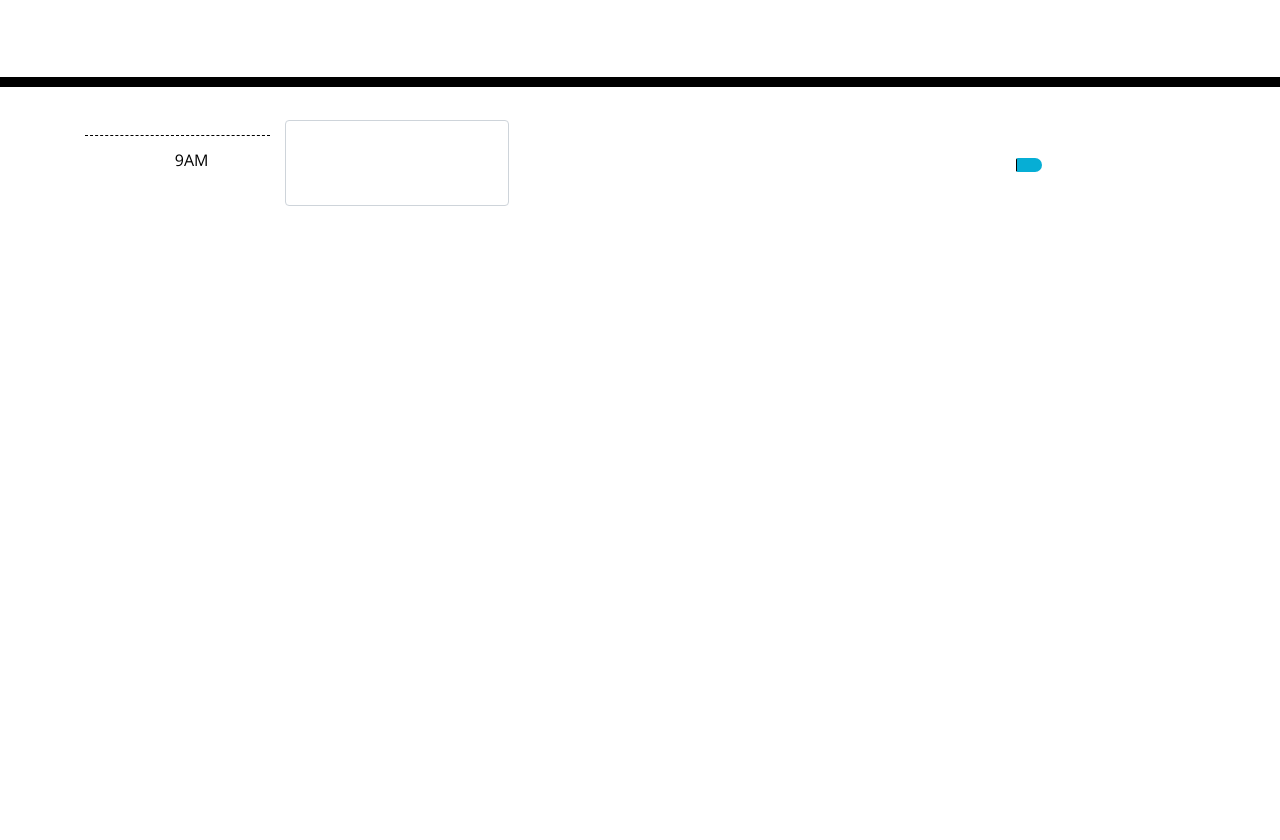
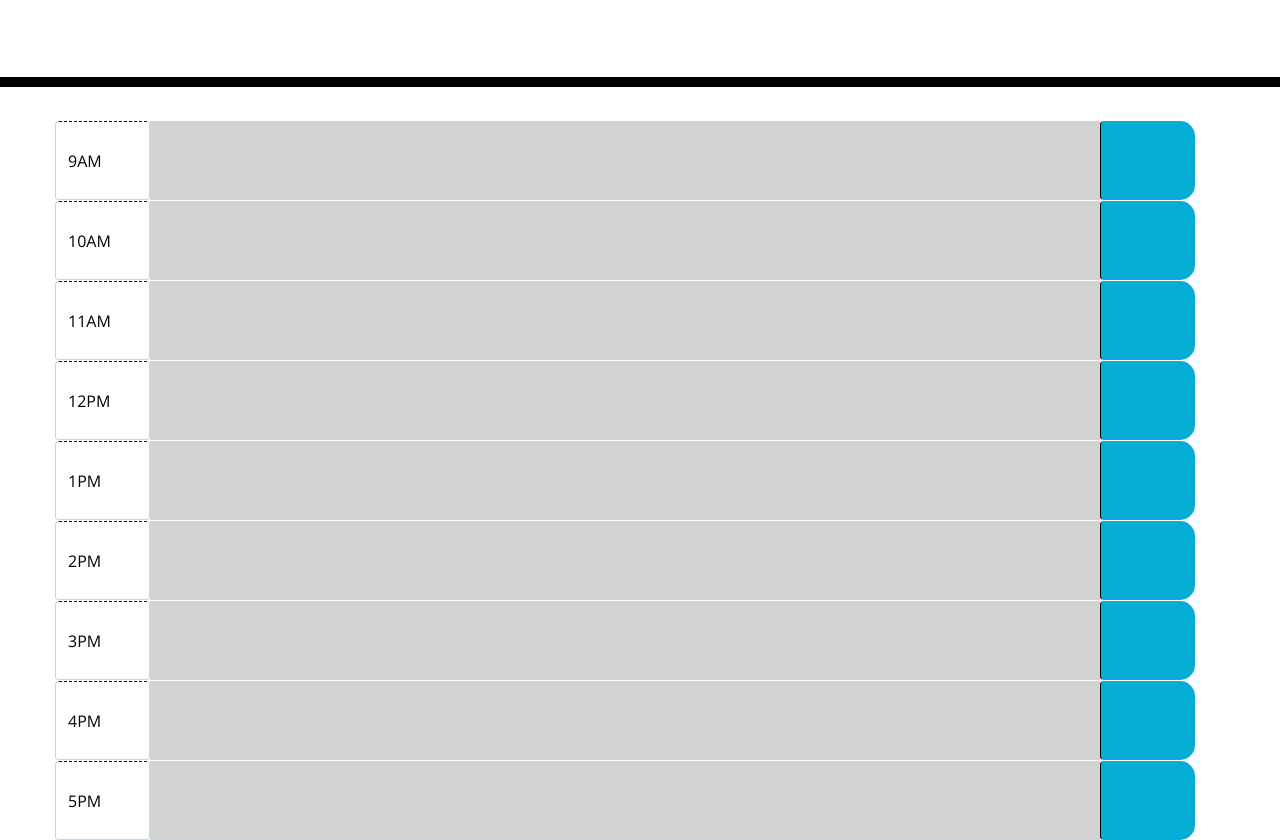
Before and after one commit to natejboucher/work-day-scheduler, a plain HTML site: page index.html in a window 1280 px wide. Shown: the part 181-1021 px from the top of the page. Before the commit the page ends 800 px from the top, so only its background shows below. Drawn offline with nearby package versions, Linux system fonts and the light colour scheme; a web font is replaced by a local one.

Commit message:
new layout update

```diff
--- a/index.html
+++ b/index.html
@@ -22,19 +22,69 @@
 
     <!-- Time blocks -->
     <div class="container">
-        <div class="row justify-content-around">
-            <form class="form-inline col-12">
-                <div class="form-group mb-2 hour col-2">
-                  9AM
-                </div>
-                <div class="form-group description col-7">
-                    <label for="exampleFormControlTextarea1"></label>
-                    <textarea class="form-control" id="taskDescription" rows="3"></textarea>
-                </div>
-                <div class="col-3">
-                    <button type="submit" class="btn saveBtn mh-100"><span class="oi oi-book"></span></button>
-                </div>
-            </form>
+
+        <div class="row">
+            <div class="input-group row">
+                <div class="input-group-text hour col-1">9AM</div>
+                <textarea class="form-control past col-10" id="nine_am"></textarea>
+                <button type="submit" class="btn saveBtn col-1" data-timeblock="0"><span class="oi oi-book"></span></button>
+            </div>
+        </div>
+        <div class="row">
+            <div class="input-group row">
+                <div class="input-group-text hour col-1">10AM</div>
+                <textarea class="form-control past col-10" id="nine_am"></textarea>
+                <button type="submit" class="btn saveBtn col-1" data-timeblock="0"><span class="oi oi-book"></span></button>
+            </div>
+        </div>
+        <div class="row">
+            <div class="input-group row">
+                <div class="input-group-text hour col-1">11AM</div>
+                <textarea class="form-control past col-10" id="nine_am"></textarea>
+                <button type="submit" class="btn saveBtn col-1" data-timeblock="0"><span class="oi oi-book"></span></button>
+            </div>
+        </div>
+        <div class="row">
+            <div class="input-group row">
+                <div class="input-group-text hour col-1">12PM</div>
+                <textarea class="form-control past col-10" id="nine_am"></textarea>
+                <button type="submit" class="btn saveBtn col-1" data-timeblock="0"><span class="oi oi-book"></span></button>
+            </div>
+        </div>
+        <div class="row">
+            <div class="input-group row">
+                <div class="input-group-text hour col-1">1PM</div>
+                <textarea class="form-control past col-10" id="nine_am"></textarea>
+                <button type="submit" class="btn saveBtn col-1" data-timeblock="0"><span class="oi oi-book"></span></button>
+            </div>
+        </div>
+        <div class="row">
+            <div class="input-group row">
+                <div class="input-group-text hour col-1">2PM</div>
+                <textarea class="form-control past col-10" id="nine_am"></textarea>
+                <button type="submit" class="btn saveBtn col-1" data-timeblock="0"><span class="oi oi-book"></span></button>
+            </div>
+        </div>
+        <div class="row">
+            <div class="input-group row">
+                <div class="input-group-text hour col-1">3PM</div>
+                <textarea class="form-control past col-10" id="nine_am"></textarea>
+                <button type="submit" class="btn saveBtn col-1" data-timeblock="0"><span class="oi oi-book"></span></button>
+            </div>
+        </div>
+        <div class="row">
+            <div class="input-group row">
+                <div class="input-group-text hour col-1">4PM</div>
+                <textarea class="form-control past col-10" id="nine_am"></textarea>
+                <button type="submit" class="btn saveBtn col-1" data-timeblock="0"><span class="oi oi-book"></span></button>
+            </div>
+        </div>
+        <div class="row">
+            <div class="input-group row">
+                <div class="input-group-text hour col-1">5PM</div>
+                <textarea class="form-control past col-10" id="nine_am"></textarea>
+                <button type="submit" class="btn saveBtn col-1" data-timeblock="0"><span class="oi oi-book"></span></button>
+            </div>
         </div>
     </div>
 
```
